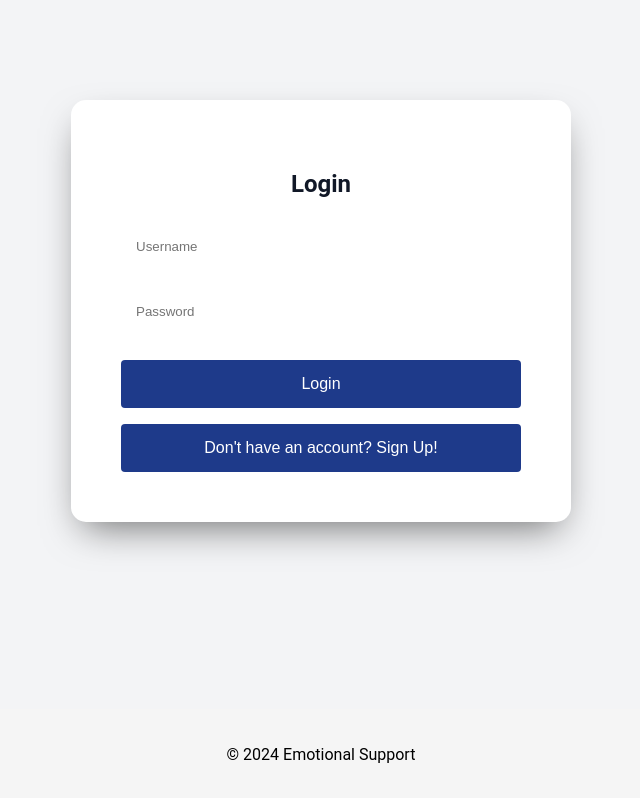
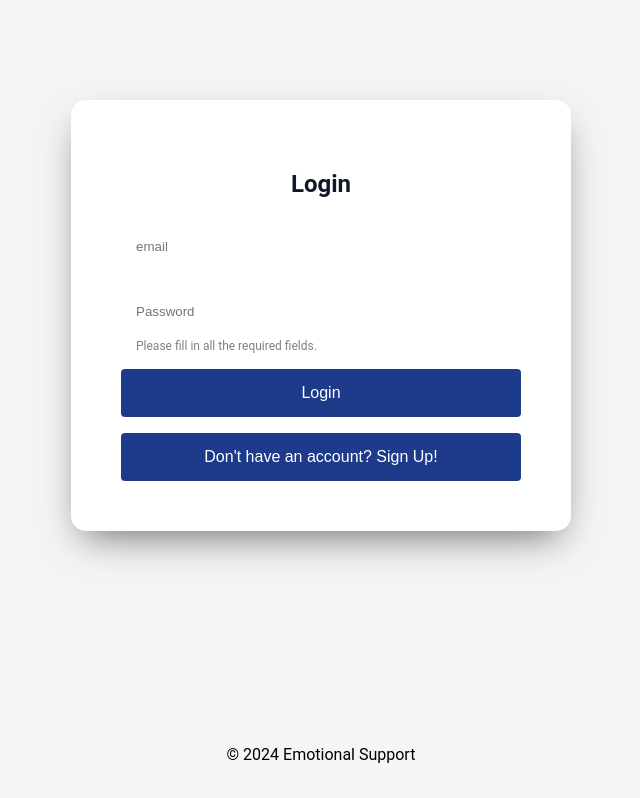
Before and after one commit to shirokov-kirill/Emotional-Support-Capstone, a React (Create React App) app in the folder app-web-frontend/: page / in a window 1280 px wide. Shown: the top 798 px of the page, without its empty margins (319-959 px from the left). Built offline with nearby package versions, Linux system fonts and the light colour scheme.

Commit message:
Add post request to ktor db server with login and new user forms

```diff
--- a/app-web-frontend/package.json
+++ b/app-web-frontend/package.json
@@ -6,6 +6,7 @@
     "@testing-library/jest-dom": "^5.17.0",
     "@testing-library/react": "^13.4.0",
     "@testing-library/user-event": "^13.5.0",
+    "axios": "^1.6.8",
     "react": "^18.2.0",
     "react-dom": "^18.2.0",
     "react-scripts": "5.0.1",
--- a/app-web-frontend/src/App.js
+++ b/app-web-frontend/src/App.js
@@ -1,4 +1,5 @@
 import React, { useState } from 'react';
+import axios from 'axios';
 import './App.css';
 
 function Footer() {
@@ -18,6 +19,7 @@ function App() {
     const [name, setName] = useState('');
     const [surname, setSurname] = useState('');
     const [username, setUsername] = useState('');
+    const [gender, setGender] = useState('');
 
     const isFormEmpty = () => {
         return !name || !surname || !dob || !email || !username || !password || !confirmationPassword;
@@ -41,9 +43,55 @@ function App() {
         return age >= 13 || dob.length === 0;
     }
 
-    const isFormValid = () => {
+    const isNewUserFormValid = () => {
         return isPasswordValid() && isPasswordSame() && validateEmail() && isDOBValid() && !isFormEmpty();
     }
+
+    const isLoginFormValid = () => {
+        return isPasswordValid() && username;
+    }
+
+    const onUserLoginSubmit = async (event) => {
+        event.preventDefault();
+
+        const userLogin = {
+            email,
+            password
+        };
+
+        try {
+            const response = await axios.post('http://localhost:8080/register', userLogin);
+            if (response.status === 200) {
+                console.log('User login successfully')
+                console.log(response.data);
+            }
+        } catch (error) {
+            console.error('Error during registration', error);
+        }
+    };
+
+    const onNewUserFormSubmit = async (event) => {
+        event.preventDefault();
+
+        const userRegistration = {
+            email,
+            name,
+            surname,
+            dob,
+            gender,
+            password
+        };
+
+        try {
+            const response = await axios.post('http://localhost:8080/register', userRegistration);
+            if (response.status === 200) {
+                console.log('User registered successfully')
+                console.log(response.data);
+            }
+        } catch (error) {
+            console.error('Error during registration', error);
+        }
+    };
 
     return (
         <div className="App">
@@ -51,25 +99,37 @@ function App() {
                 <div className="form-container">
                     <h2>Login</h2>
                     <form>
-                        <input type="text" placeholder="Username" />
-                        <input type="password" placeholder="Password" />
-                        <button type="submit">Login</button>
+                        <input type="text" placeholder="email" onChange={e => setUsername(e.target.value)}/>
+                        {!validateEmail() &&
+                            <p className="warning-message">Please enter a valid Email.</p>}
+
+                        <input type="password" placeholder="Password" onChange={e => setPassword(e.target.value)}/>
+                        {!isPasswordValid() &&
+                            <p className="warning-message">Password must be at least 8 characters long.</p>}
+
+                        <form onSubmit={onUserLoginSubmit}>
+                            {!isLoginFormValid() && <p className="warning-message">Please fill in all the required fields.</p>}
+                            <button type="submit" disabled={!isLoginFormValid()}>Login</button>
+                        </form>
                     </form>
-                    <button className="switch-form-button" onClick={() => setIsLogin(false)}>Don't have an account? Sign Up!</button>
+                    <button className="switch-form-button" onClick={() => setIsLogin(false)}>Don't have an account? Sign
+                        Up!
+                    </button>
                 </div>
             ) : (
                 <div className="form-container">
                     <h2>Sign Up</h2>
                     <form>
-                        <input type="text" placeholder="Name" />
-                        <input type="text" placeholder="Surname" />
+                        <input type="text" placeholder="Name" onChange={e => setName(e.target.value)}/>
+                        <input type="text" placeholder="Surname" onChange={e => setSurname(e.target.value)}/>
                         <input
                             type="date"
                             placeholder="Date of Birth"
                             onChange={e => setDob(e.target.value)}
                             style={isDOBValid() ? {} : {border: '1px solid lightcoral'}}
                         />
-                        {!isDOBValid() && <p className="warning-message">You must be at least 13 years old to register.</p>}
+                        {!isDOBValid() &&
+                            <p className="warning-message">You must be at least 13 years old to register.</p>}
                         <input
                             type="email"
                             placeholder="Email"
@@ -78,7 +138,13 @@ function App() {
 
                         />
                         {!validateEmail() && <p className="warning-message">Please enter a valid Email.</p>}
-                        <input type="text" placeholder="Username" />
+                        <input type="text" placeholder="Username" onChange={e => setUsername(e.target.value)}/>
+                        <select value={gender} onChange={e => setGender(e.target.value)}>
+                            <option value="">Select gender</option>
+                            <option value="male">Male</option>
+                            <option value="female">Female</option>
+                            <option value="other">Other</option>
+                        </select>
                         <input
                             type="password"
                             placeholder="Password"
@@ -86,7 +152,8 @@ function App() {
                             style={isPasswordValid() ? {} : {border: '1px solid lightcoral'}}
                         />
 
-                        {!isPasswordValid() && <p className="warning-message">Password must be at least 8 characters long.</p>}
+                        {!isPasswordValid() &&
+                            <p className="warning-message">Password must be at least 8 characters long.</p>}
 
                         <input
                             type="password"
@@ -95,15 +162,19 @@ function App() {
                             style={isPasswordSame() ? {} : {border: '1px solid lightcoral'}}
                         />
 
-                        {!isPasswordSame() && <p className="warning-message">Passwords must match the confirmation password.</p>}
+                        {!isPasswordSame() &&
+                            <p className="warning-message">Passwords must match the confirmation password.</p>}
 
-                        <button type="submit" disabled={!isFormValid()}>Sign Up</button>
+                        <form onSubmit={onNewUserFormSubmit}>
+                            {!isNewUserFormValid() && <p className="warning-message">Please fill in all the required fields.</p>}
+                            <button type="submit" disabled={!isNewUserFormValid()}>Sign Up</button>
+                        </form>
 
                     </form>
                     <button className="switch-form-button" onClick={() => setIsLogin(true)}>Back to Login</button>
                 </div>
             )}
-            <Footer />
+            <Footer/>
         </div>
     );
 }
```
Also changed, not shown: 1 other file (tests, documents, lock files or other folders).
